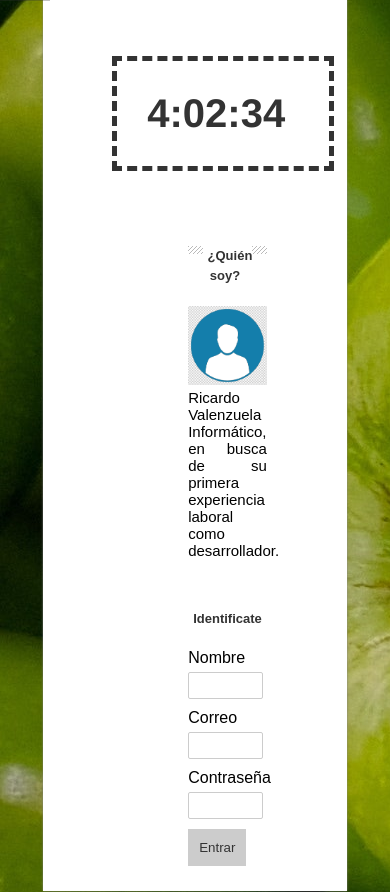
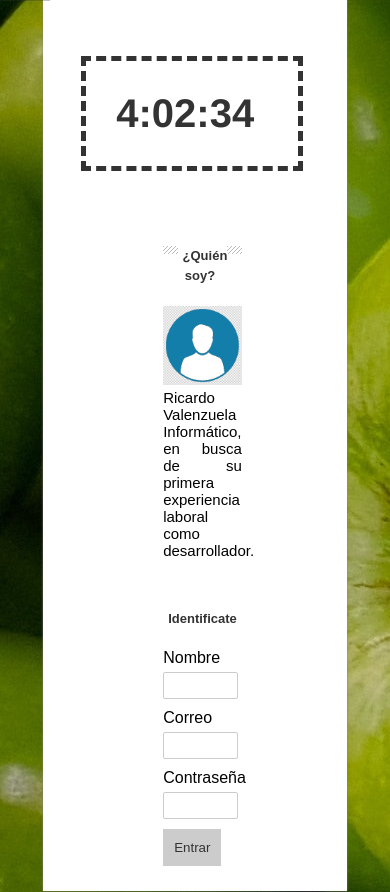
Before and after one commit to ridavao/rivadao.github.io, a plain HTML site: page reloj.html in a window 390 px wide. Shown: the part 437-1329 px from the top of the page. Drawn offline with nearby package versions, Linux system fonts and the light colour scheme.

Commit message:
update responsive-reloj.css

```diff
--- a/css/responsive-reloj.css
+++ b/css/responsive-reloj.css
@@ -20,7 +20,12 @@
 }
 
 @media (max-width: 490px){
+    #reloj{
+        margin-left: 13px;
+        width: 100%;
+    }
+
     #sidebar {
-        margin-right: 55px;
+        margin-right: 80px;
     }
 }
```
